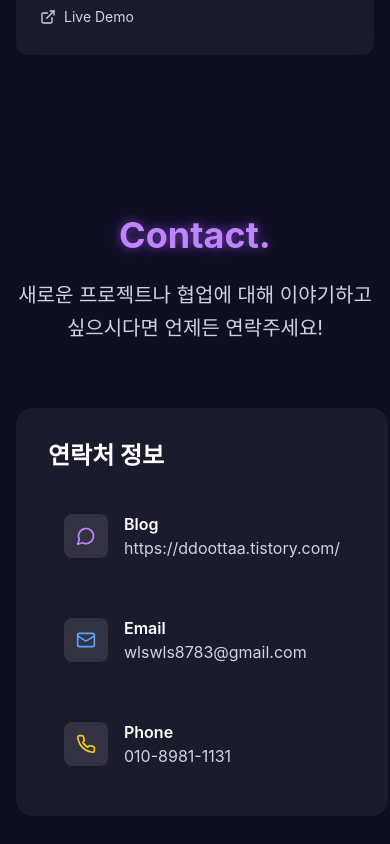
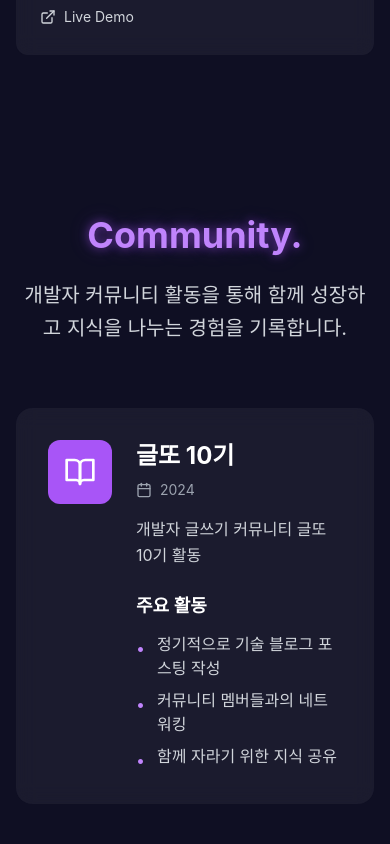
Before and after one commit to DDooTTaa/who-is-jinyong, a Next.js app: page / in a window 390 px wide. Shown: the part 5440-6284 px from the top of the page. Built offline with nearby package versions, Linux system fonts and the light colour scheme.

Commit message:
Last Phase adjust + emailJS

```diff
--- a/app/page.tsx
+++ b/app/page.tsx
@@ -4,6 +4,7 @@ import Hero from '@/components/Hero'
 import About from '@/components/About'
 import Projects from '@/components/Projects'
 import Skills from '@/components/Skills'
+import Community from '@/components/Community'
 import Contact from '@/components/Contact'
 
 export default function Home() {
@@ -13,6 +14,7 @@ export default function Home() {
       <About />
       <Skills />
       <Projects />
+      <Community />
       <Contact />
     </div>
   )
--- /dev/null
+++ b/components/Community.tsx
@@ -0,0 +1,136 @@
+'use client'
+
+import { motion } from 'framer-motion'
+import { useInView } from 'framer-motion'
+import { useRef } from 'react'
+import { Calendar, BookOpen } from 'lucide-react'
+
+const Community = () => {
+  const ref = useRef(null)
+  const isInView = useInView(ref, { once: true, margin: '-100px' })
+
+  const containerVariants = {
+    hidden: { opacity: 0 },
+    visible: {
+      opacity: 1,
+      transition: {
+        staggerChildren: 0.2,
+        delayChildren: 0.1,
+      },
+    },
+  }
+
+  const itemVariants = {
+    hidden: { y: 50, opacity: 0 },
+    visible: {
+      y: 0,
+      opacity: 1,
+      transition: {
+        duration: 0.8,
+        ease: 'easeOut',
+      },
+    },
+  }
+
+  const activities = [
+    {
+      title: '글또 10기',
+      period: '2024',
+      description: '개발자 글쓰기 커뮤니티 글또 10기 활동',
+      icon: BookOpen,
+      color: 'bg-purple-500',
+      details: [
+        '정기적으로 기술 블로그 포스팅 작성',
+        '커뮤니티 멤버들과의 네트워킹',
+        '함께 자라기 위한 지식 공유'
+      ],
+    },
+  ]
+
+  return (
+    <section id="community" className="py-20 px-4">
+      <div className="max-w-6xl mx-auto">
+        <motion.div
+          ref={ref}
+          variants={containerVariants}
+          initial="hidden"
+          animate={isInView ? "visible" : "hidden"}
+          className="text-center mb-16"
+        >
+          <motion.h2
+            variants={itemVariants}
+            className="text-4xl md:text-5xl font-bold mb-6"
+          >
+            <span className="text-glow text-purple-400">
+              Community.
+            </span>
+          </motion.h2>
+          <motion.p
+            variants={itemVariants}
+            className="text-xl text-gray-300 max-w-3xl mx-auto leading-relaxed"
+          >
+            개발자 커뮤니티 활동을 통해 함께 성장하고 지식을 나누는 경험을 기록합니다.
+          </motion.p>
+        </motion.div>
+
+        <motion.div
+          variants={containerVariants}
+          initial="hidden"
+          animate={isInView ? "visible" : "hidden"}
+          className="space-y-6"
+        >
+          {activities.map((activity, index) => (
+            <motion.div
+              key={activity.title}
+              variants={itemVariants}
+              className="glass-effect rounded-2xl overflow-hidden"
+            >
+              <div className="p-8">
+                <div className="flex items-start space-x-6">
+                  <div className={`p-4 rounded-xl ${activity.color} flex-shrink-0`}>
+                    <activity.icon className="text-white" size={32} />
+                  </div>
+                  <div className="flex-1">
+                    <div className="flex items-center justify-between mb-4">
+                      <div>
+                        <h3 className="text-2xl font-bold text-white mb-2">
+                          {activity.title}
+                        </h3>
+                        <div className="flex items-center space-x-2 text-gray-400 text-sm">
+                          <Calendar size={16} />
+                          <span>{activity.period}</span>
+                        </div>
+                      </div>
+                    </div>
+                    <p className="text-gray-300 mb-6 leading-relaxed">
+                      {activity.description}
+                    </p>
+                    <div className="space-y-3">
+                      <h4 className="text-lg font-semibold text-white mb-3">주요 활동</h4>
+                      <ul className="space-y-2">
+                        {activity.details.map((detail, idx) => (
+                          <motion.li
+                            key={idx}
+                            initial={{ opacity: 0, x: -20 }}
+                            animate={isInView ? { opacity: 1, x: 0 } : { opacity: 0, x: -20 }}
+                            transition={{ delay: 0.3 + idx * 0.1 }}
+                            className="flex items-start space-x-3 text-gray-300"
+                          >
+                            <span className="text-purple-400 mt-1">•</span>
+                            <span>{detail}</span>
+                          </motion.li>
+                        ))}
+                      </ul>
+                    </div>
+                  </div>
+                </div>
+              </div>
+            </motion.div>
+          ))}
+        </motion.div>
+      </div>
+    </section>
+  )
+}
+
+export default Community
--- a/components/Contact.tsx
+++ b/components/Contact.tsx
@@ -326,10 +326,9 @@ const Contact = () => {
             variants={itemVariants}
             className="glass-effect p-8 rounded-2xl max-w-4xl mx-auto"
           >
-            <h3 className="text-2xl font-bold mb-4 text-glow">함께 만들어가요</h3>
+            <h3 className="text-2xl font-bold mb-4 text-glow">감사합니다.</h3>
             <p className="text-gray-300 leading-relaxed">
-              새로운 아이디어나 프로젝트에 대해 이야기하고 싶으시다면 언제든 연락주세요.
-              <span className="text-cosmic-300 font-semibold">함께 성장</span>할 수 있는 기회를 만들어가고 싶습니다.
+            Creating is my way of leaving a <span className="text-cosmic-300 font-semibold">small mark</span> on the world.
             </p>
           </motion.div>
         </motion.div>
--- a/components/Navigation.tsx
+++ b/components/Navigation.tsx
@@ -2,7 +2,7 @@
 
 import { useState, useEffect } from 'react'
 import { motion } from 'framer-motion'
-import { Menu, X, Home, User, Code, Mail } from 'lucide-react'
+import { Menu, X, Home, User, Code, Mail, Users } from 'lucide-react'
 
 const Navigation = () => {
   const [isOpen, setIsOpen] = useState(false)
@@ -20,6 +20,7 @@ const Navigation = () => {
     { name: '홈', href: '#home', icon: Home },
     { name: '소개', href: '#about', icon: User },
     { name: '프로젝트', href: '#projects', icon: Code },
+    { name: '커뮤니티', href: '#community', icon: Users },
     { name: '연락처', href: '#contact', icon: Mail },
   ]
 
--- a/components/Projects.tsx
+++ b/components/Projects.tsx
@@ -471,7 +471,7 @@ const Projects = () => {
             >
               <h4 className="text-xl font-bold text-white mb-2">Enjoy Rectangle</h4>
               <p className="text-gray-300 text-sm leading-relaxed mb-4">
-                4x4 회전 퍼즐 게임 - 빈 그리드에 색을 칠하고 뒤집고 회전해 보세요!
+                4x4 회전 퍼즐 게임 - 색을 칠하고 뒤집고 회전해 보세요!
               </p>
               <motion.a
                 href="https://enjoy-rectangle.vercel.app/puzzle"
```
